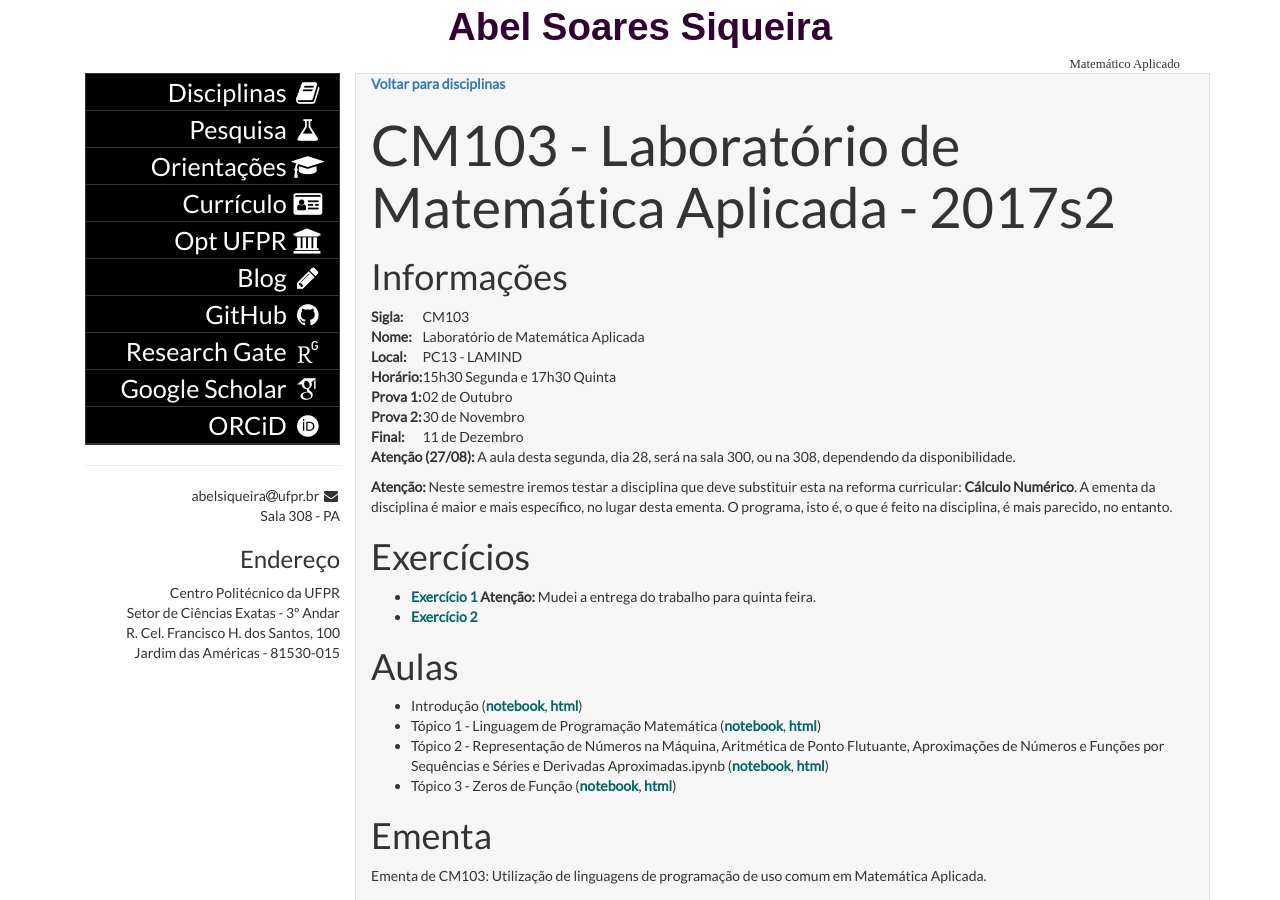
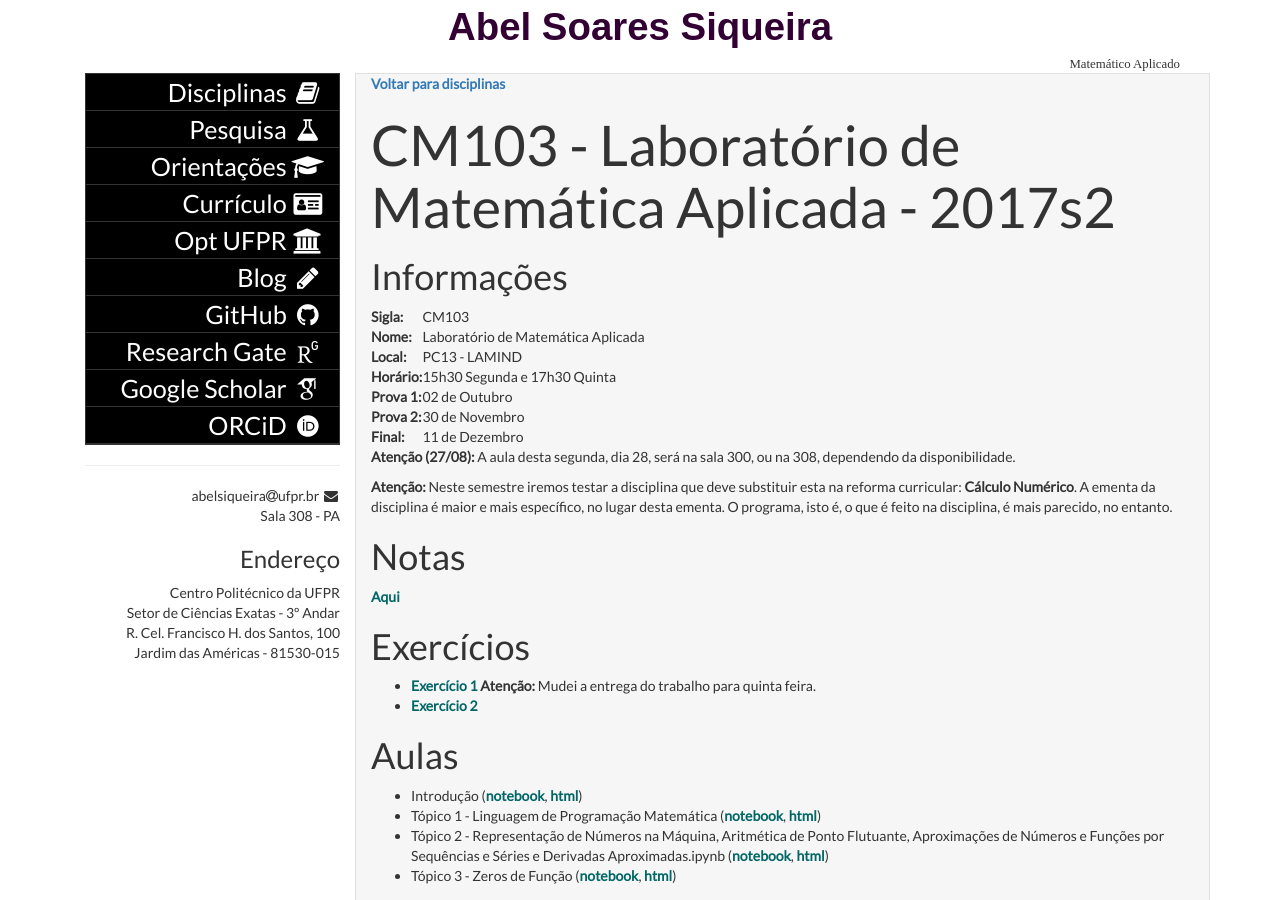
Before and after one commit to abelsiqueira/abelsiqueira.github.io-old, a Jekyll site: the page built from disciplinas/cm103-2017s2.md, in a window 1280 px wide and 900 px high. Built offline with Jekyll 4.4.1, drawn with Linux system fonts in a browser that asks for light colours; some web fonts are replaced; formulas are drawn with MathJax 3.

Commit message:
Adiciona notas de cm103

```diff
--- a/disciplinas/cm103-2017s2.md
+++ b/disciplinas/cm103-2017s2.md
@@ -23,6 +23,10 @@ dependendo da disponibilidade.
 substituir esta na reforma curricular: **Cálculo Numérico**.
 A ementa da disciplina é maior e mais específico, no lugar desta ementa.
 O programa, isto é, o que é feito na disciplina, é mais parecido, no entanto.
+
+# Notas
+
+[Aqui]({{site.baseurl}}/disciplinas/cm103/2017/notas.pdf)
 
 # Exercícios
 
```
Also changed, not shown: 1 other file.
